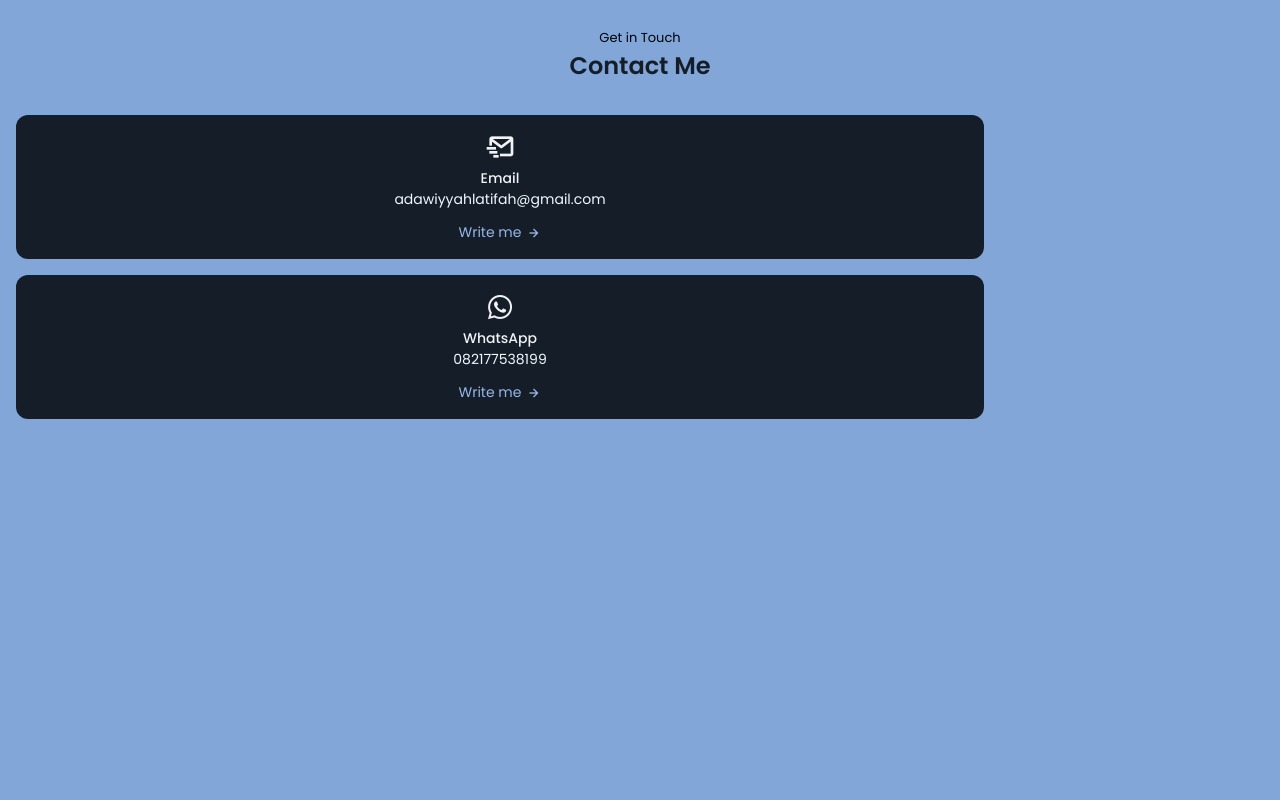
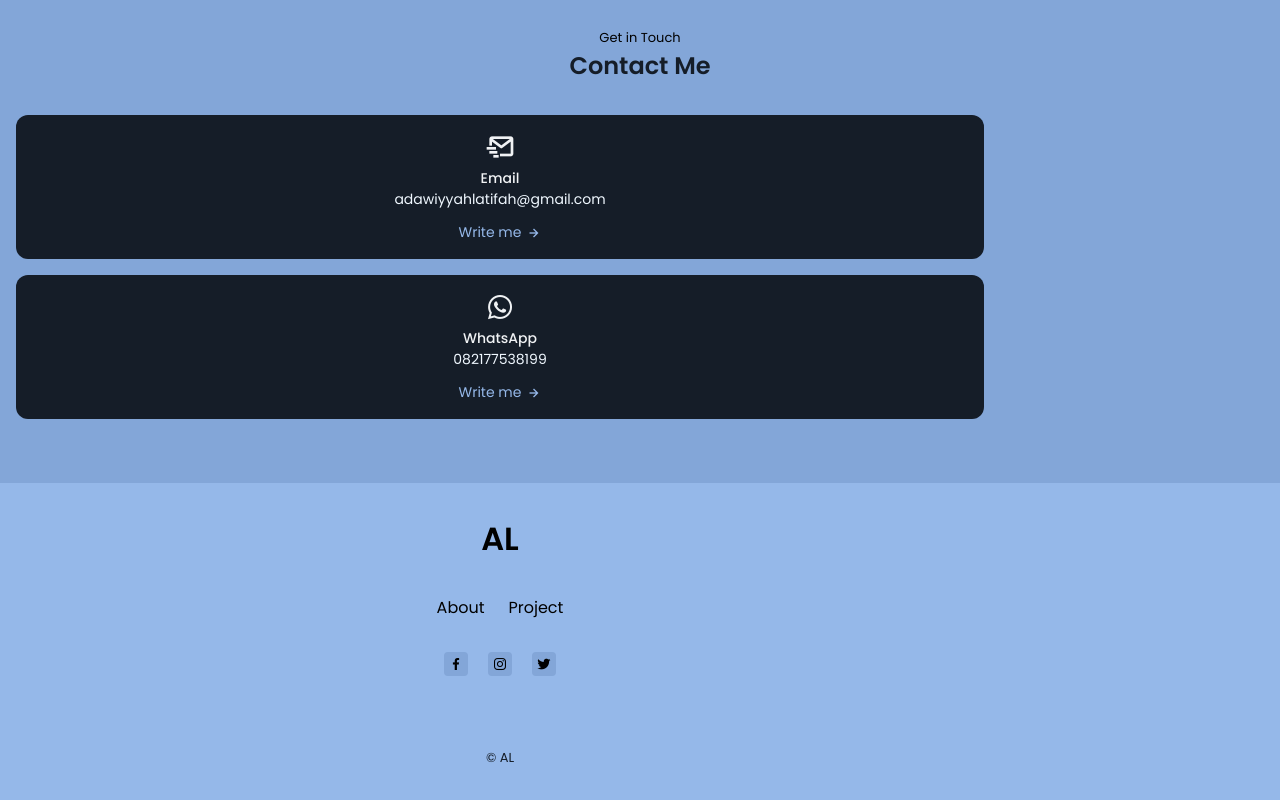
Before and after one commit to adwltfh/portofolio-web, a plain HTML site: page index.html in a window 1280 px wide. Shown: the part 1886-2686 px from the top of the page. Before the commit the page ends 2369 px from the top, so only its background shows below. Drawn offline with nearby package versions, Linux system fonts and the light colour scheme.

Commit message:
adding footer & styling

```diff
--- a/assets/css/style.css
+++ b/assets/css/style.css
@@ -483,3 +483,52 @@ margin-bottom: 2rem;
     font-size: 1rem;
     transition: .4s;
   }
+
+/*=============== FOOTER ===============*/
+.footer {
+    background-color: var(--first-color);
+}
+
+.footer__container {
+padding: 2rem 0 2rem;
+}
+
+.footer__title,
+.footer__link {
+color: var(--second-color);
+}
+
+.footer__title {
+text-align: center;
+margin-bottom: 2rem;
+}
+
+.footer__list {
+display: flex;
+justify-content: center;
+column-gap: 1.5rem;
+margin-bottom: 2rem;
+}
+
+.footer__social {
+display: flex;
+justify-content: center;
+column-gap: 1.25rem;
+}
+
+.footer__social-link {
+background-color: var(--body-color);
+color: var(--second-color);
+padding: .25rem;
+border-radius: .25rem;
+font-size: 1rem;
+display: inline-flex;
+}
+
+.footer__copy {
+display: block;
+margin-top: 4.5rem;
+color: var(--container-color);
+text-align: center;
+font-size: var(--smaller-font-size);
+}
--- a/index.html
+++ b/index.html
@@ -252,5 +252,40 @@
             </div>
         </section>
     </main>
+
+    <!--=============== FOOTER ===============-->
+    <footer class="footer">
+        <div class="footer__container container">
+            <h1 class="footer__title">AL</h1>
+
+            <ul class="footer__list">
+                <li>
+                    <a href="#about" class="footer__link">About</a>
+                </li>
+
+                <li>
+                    <a href="#work" class="footer__link">Project</a>
+                </li>
+            </ul>
+
+            <ul class="footer__social">
+                <a href="https://www.facebook.com" target="_blank" class="footer__social-link">
+                    <i class="bx bxl-facebook"></i>
+                </a>
+
+                <a href="https://www.instagram.com/a.ltfh/" target="_blank" class="footer__social-link">
+                    <i class="bx bxl-instagram"></i>
+                </a>
+
+                <a href="https://www.twitter.com" target="_blank" class="footer__social-link">
+                    <i class="bx bxl-twitter"></i>
+                </a>
+            </ul>
+
+            <span class="footer__copy">
+                &#169; AL
+            </span>
+        </div>
+    </footer>
 </body>
 </html>
```
